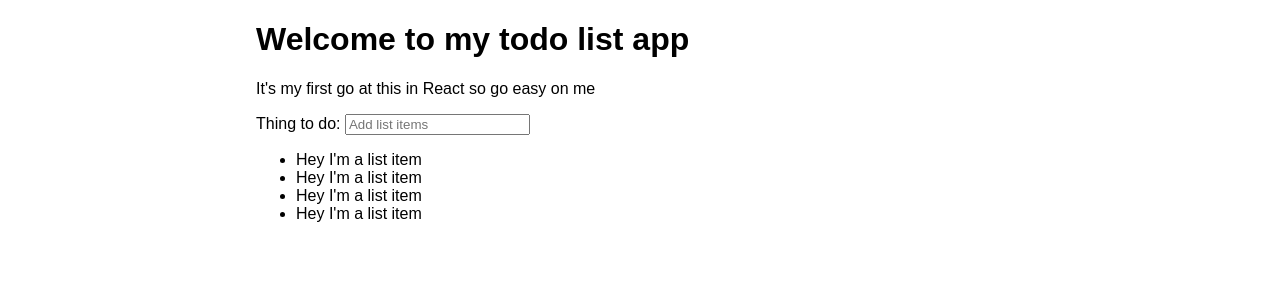
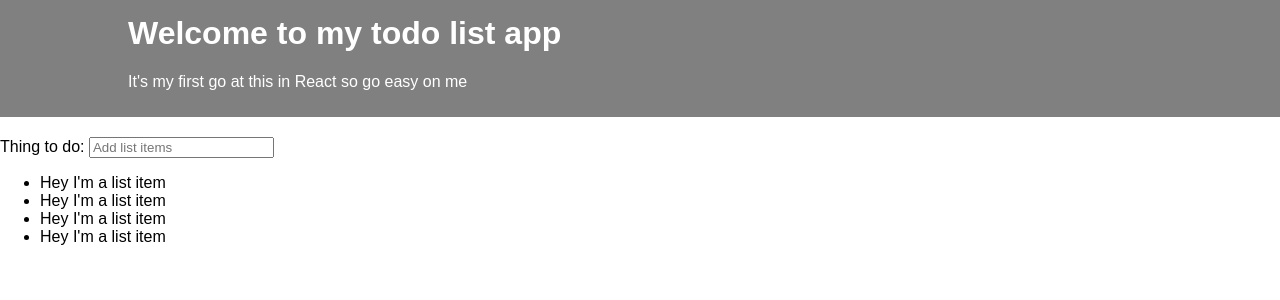
Before and after one commit to Moombai/scrappy-todo, a React (Create React App) app: page / in a window 1280 px wide. Shown: the top 300 px of the page. Built offline with nearby package versions, Linux system fonts and the light colour scheme.

Commit message:
Basic styles for native html elements

```diff
--- a/src/index.css
+++ b/src/index.css
@@ -2,5 +2,17 @@ body {
   margin: 0;
   padding: 0;
   font-family: sans-serif;
-  margin-left: 20%;
 }
+
+header {
+	background-color: grey;
+	color: white;
+	margin-bottom: 20px;
+	padding-bottom: 10px;
+	padding-left: 10%;
+}
+
+header h1 {
+	margin-top: 0;
+	padding-top: 15px;
+}
```
